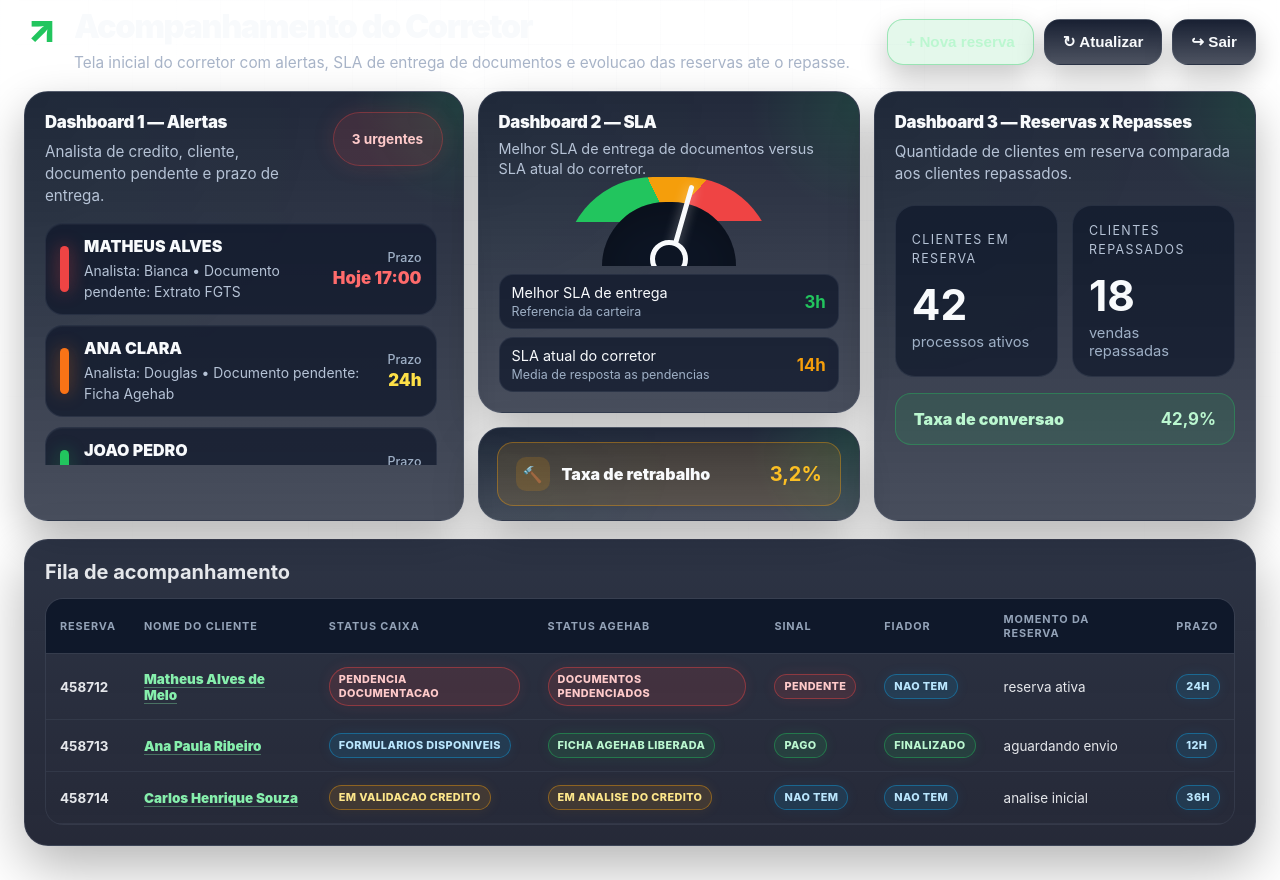
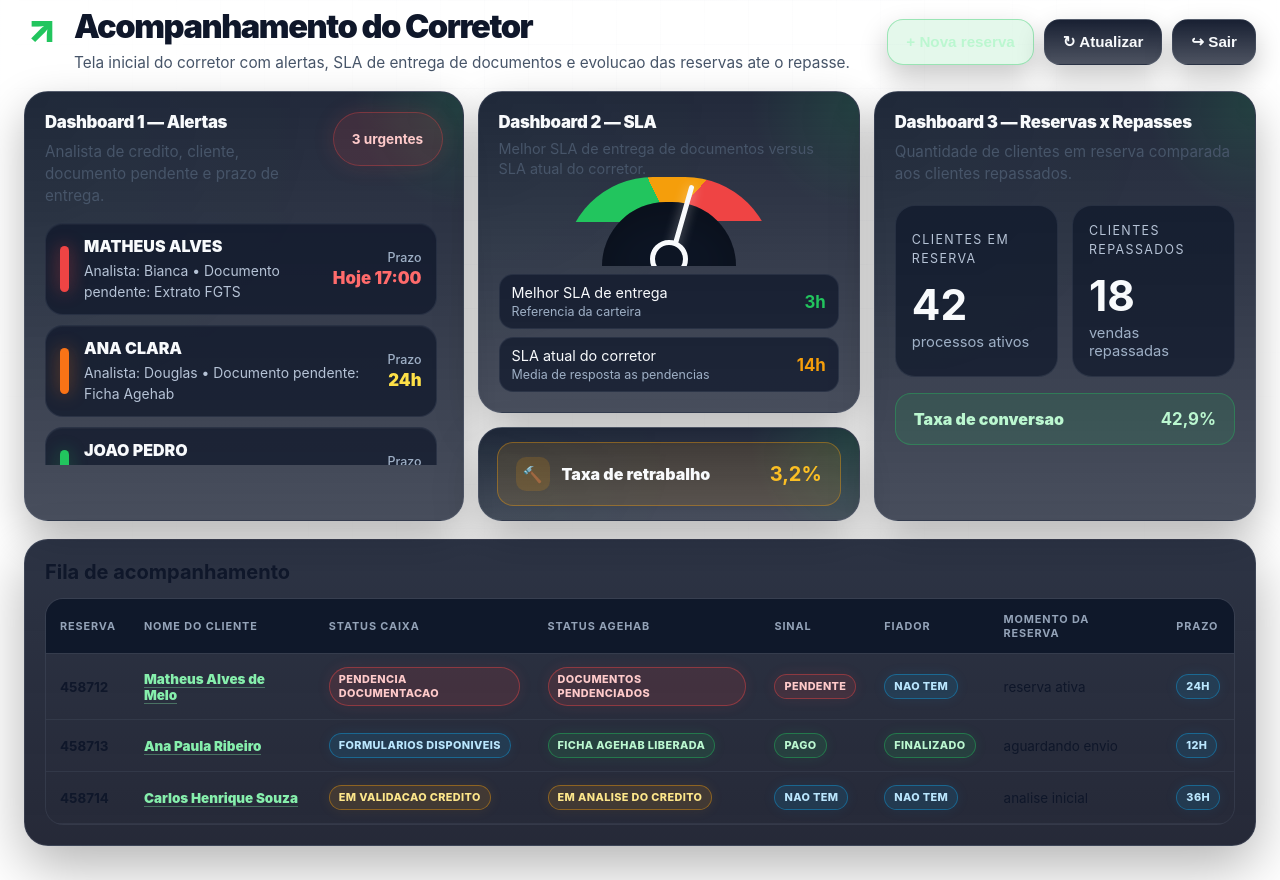
Before and after one commit to catsandygo-design/MAQ2-CREDITO, a Next.js app: page /painel/acompanhamento in a window 1280 px wide. Built offline with nearby package versions, Linux system fonts and the light colour scheme.

Commit message:
style: ajusta contraste no fundo branco

```diff
--- a/src/app/globals.css
+++ b/src/app/globals.css
@@ -158,3 +158,17 @@ body,
 .cor-page {
   background: #ffffff !important;
 }
+
+.cor-page {
+  color: #0f172a;
+}
+
+.cor-premium-title h1,
+.cor-table-card h2 {
+  color: #0f172a;
+}
+
+.cor-premium-title p,
+.cor-panel-head p {
+  color: #475569;
+}
--- a/src/app/page.tsx
+++ b/src/app/page.tsx
@@ -1,9 +1,9 @@
 export default function HomePage() {
   return (
-    <main style={{ minHeight: '100vh', display: 'grid', placeItems: 'center', background: '#ffffff', color: '#e5e7eb', fontFamily: 'Inter, Arial, sans-serif' }}>
+    <main style={{ minHeight: '100vh', display: 'grid', placeItems: 'center', background: '#ffffff', color: '#0f172a', fontFamily: 'Inter, Arial, sans-serif' }}>
       <div style={{ display: 'grid', gap: 14, textAlign: 'center', padding: 24 }}>
         <h1 style={{ margin: 0 }}>MAQ2 Credito</h1>
-        <p style={{ margin: 0, color: '#9ca3af' }}>Plataforma enterprise de credito imobiliario Caixa + Agehab.</p>
+        <p style={{ margin: 0, color: '#475569' }}>Plataforma enterprise de credito imobiliario Caixa + Agehab.</p>
         <a href="/painel/acompanhamento" style={{ color: '#86efac', fontWeight: 800 }}>Entrar no painel do corretor</a>
         <a href="/cca/acompanhamento" style={{ color: '#93c5fd', fontWeight: 800 }}>Entrar no painel CCA</a>
       </div>
--- a/src/app/painel/checklist-documentos/page.tsx
+++ b/src/app/painel/checklist-documentos/page.tsx
@@ -8,7 +8,7 @@ export default function ChecklistDocumentosPage() {
   }, []);
 
   return (
-    <main style={{ minHeight: '100vh', display: 'grid', placeItems: 'center', background: '#ffffff', color: '#e5e7eb', fontFamily: 'Inter, Arial, sans-serif' }}>
+    <main style={{ minHeight: '100vh', display: 'grid', placeItems: 'center', background: '#ffffff', color: '#0f172a', fontFamily: 'Inter, Arial, sans-serif' }}>
       <p>Carregando checklist documental...</p>
     </main>
   );
```
Also changed, not shown: public/checklist_documentos_upload_com_formulario.html (+4 -4 lines).
